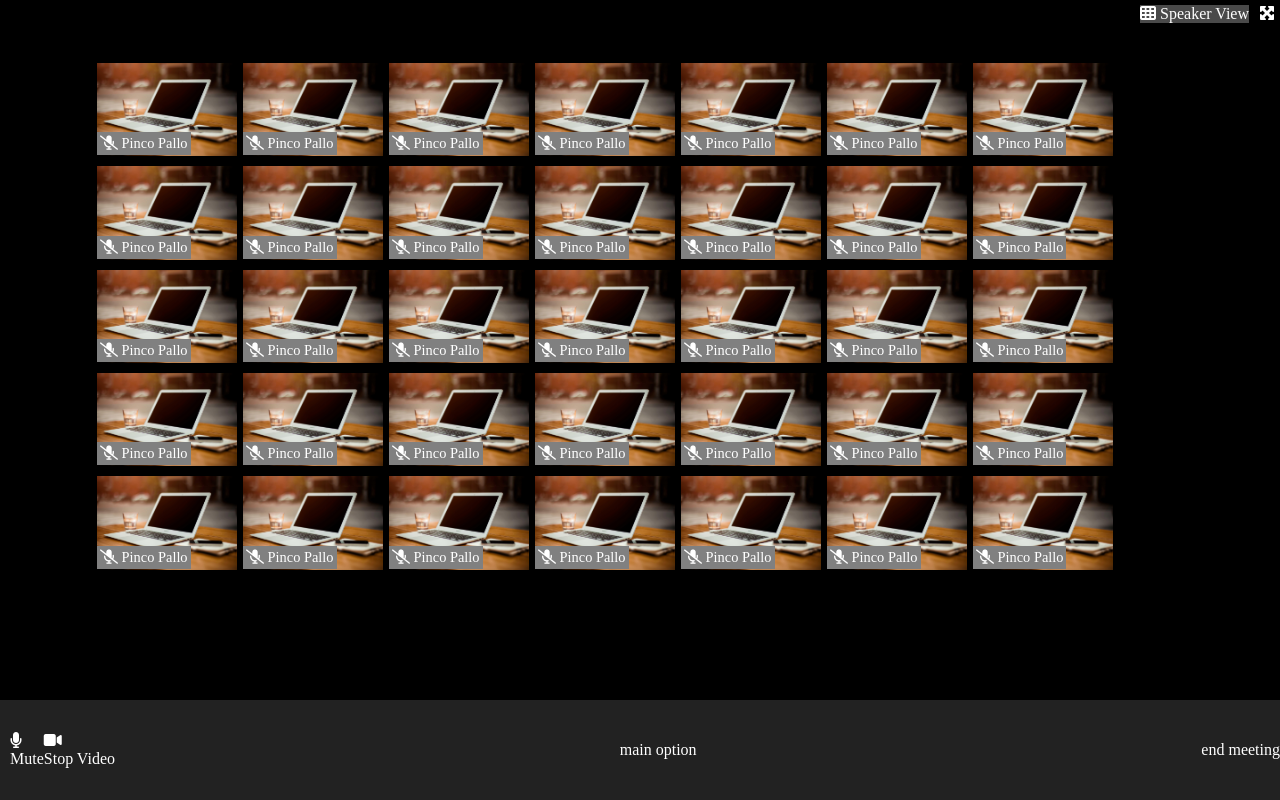
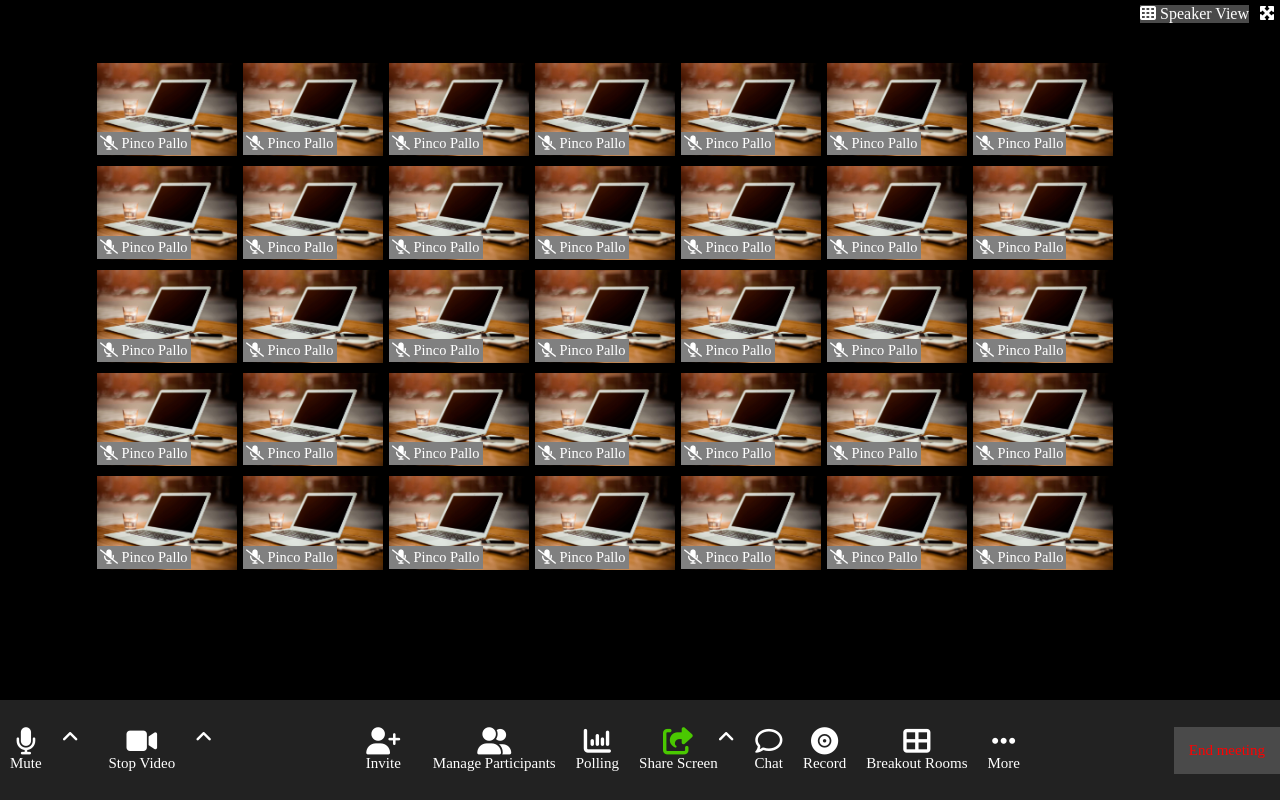
Before and after one commit to dario-bennardino/html-css-zoom, a plain HTML site: page index.html in a window 1280 px wide. Drawn offline with Linux system fonts and the light colour scheme.

Commit message:
[add] esercizio completo commit

```diff
--- a/index.html
+++ b/index.html
@@ -383,18 +383,58 @@
                 <i class="fa-solid fa-microphone"></i>
                 <div class="mute">Mute</div>
             </div>
+            <div class="option padding-sx">
+                <i class="fa-solid fa-angle-up"></i>
+            </div>
             <div class="video">
                 <i class="fa-solid fa-video"></i>
                 <div class="stop-video">Stop Video</div>
             </div>
+            <div class="option padding-sx">
+                <i class="fa-solid fa-angle-up"></i>
+            </div>
         </div>
 
         <div class="main-option">
-            main option
+            <div class="invite">
+                <i class="fa-solid fa-user-plus"></i>
+                <div class="text-invite">Invite</div>
+            </div>
+            <div class="manage-participants">
+                <i class="fa-solid fa-user-group"></i>
+                <div class="text-manage-participants">Manage Participants</div>
+            </div>
+            <div class="polling">
+                <i class="fa-solid fa-chart-column"></i>
+                <div class="text-polling">Polling</div>
+            </div>
+            <div class="share">
+                <i class="fa-solid fa-share-from-square"></i>
+                <div class="text-share">Share Screen</div>
+            </div>
+            <div class="option">
+                <i class="fa-solid fa-angle-up"></i>
+            </div>
+            <div class="chat padding-sx">
+                <i class="fa-regular fa-comment"></i>
+                <div class="text-chat">Chat</div>
+            </div>
+            <div class="record padding-sx">
+                <i class="fa-solid fa-record-vinyl"></i>
+                <div class="text-record">Record</div>
+            </div>
+            <div class="rooms padding-sx">
+                <i class="fa-solid fa-table-cells-large"></i>
+                <div class="text-rooms">Breakout Rooms</div>
+            </div>
+            <div class="more padding-sx">
+                <i class="fa-solid fa-ellipsis"></i>
+                <div class="text-more">More</div>
+            </div>
         </div>
 
         <div class="end-meeting">
-            end meeting
+            End meeting
         </div>
 
 
--- a/style.css
+++ b/style.css
@@ -88,16 +88,60 @@ footer{
 .visual-option{
     display: flex;
     padding-left: 10px;
+    text-align: center;
+    font-size: 15px;
 }
 
 .microfono{
-    text-align: center;
-    padding-right: 25px;
 
 }
 
-.mute{
+.video{
+    padding-left: 30px;
+}
+
+.main-option{
+    display: flex;
     text-align: center;
+    font-size: 15px;
+}
 
+footer i{
+    font-size: 1.7rem;
+}
 
+.invite{
+    padding-right: 12px;
 }
+
+.manage-participants{
+    padding-left: 20px;
+}
+
+.polling{
+    padding-left: 20px;
+}
+
+.share{
+    padding-left: 20px;
+}
+
+.share i{
+    color: #4AC801;
+}
+
+.option i{
+    font-size: 1.2rem;
+    vertical-align: middle;
+}
+
+.padding-sx{
+    padding-left: 20px;
+}
+
+.end-meeting{
+    color: red;
+    background-color: #4A4A4A;
+    padding: 15px;
+    font-size: 15px;
+}
```
Also changed, not shown: 1 other file.
